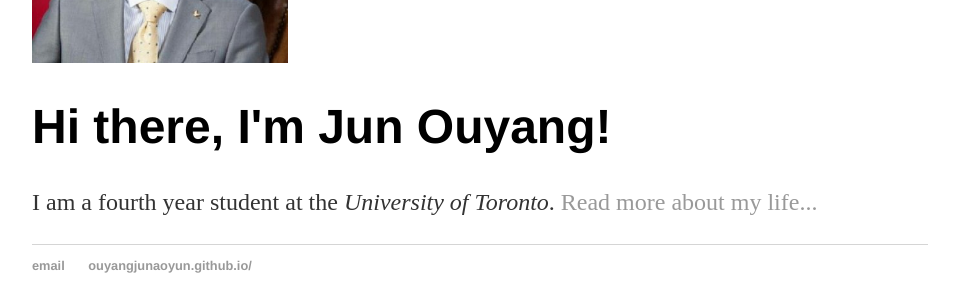
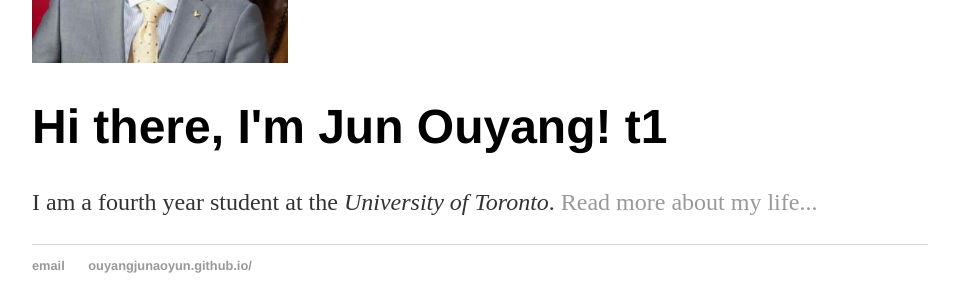
Before and after one commit to ouyangjunaoyun/mywebsite, a Jekyll site: the page built from index.html, in a window 1280 px wide. Shown: the part 287-587 px from the top of the page, without its empty margins (160-1119 px from the left). Built offline with Jekyll 4.4.1, drawn with Linux system fonts in a browser that asks for light colours.

```diff
--- a/index.html
+++ b/index.html
@@ -9,6 +9,6 @@ title: Jun Ouyang, University of Toronto
 </picture>
 
 <div class="blurb">
-	<h1>Hi there, I'm Jun Ouyang!</h1>
+	<h1>Hi there, I'm Jun Ouyang! t1</h1>
 	<p>I am a fourth year student at the <em>University of Toronto</em>. <a href="/about">Read more about my life...</a></p>
 </div><!-- /.blurb -->
```
